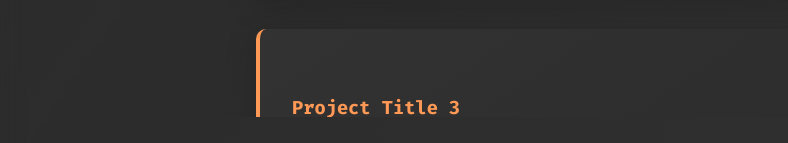
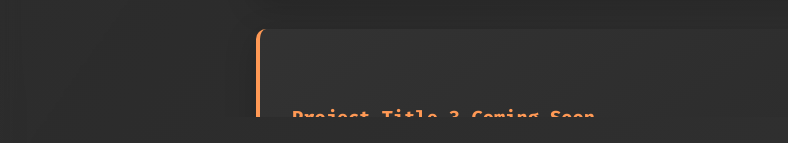
Before and after one commit to seanozalpasan/firebasewebsite, a website: page public/index.html in a window 1280 px wide. Both pictures are taken after a click on the link "Projects". Shown: the part 583-726 px from the top of the page, 0-788 px from the left. Drawn offline with Linux system fonts and the light colour scheme.

Commit message:
clarified proj3

```diff
--- a/public/index.html
+++ b/public/index.html
@@ -79,8 +79,8 @@
 
             <div class="project" data-project="3">
                 <div class="project-content">
-                    <h3>Project Title 3</h3>
-                    <p><strong>Created a Neural Network to estimate attack runtime on any given digital circuit</strong></p>
+                    <h3>Project Title 3 Coming Soon</h3>
+                    <p><strong>Coming Soon</strong></p>
                 </div>
                 <img src="project3-thumbnail.jpg" alt="Project 3 Thumbnail" class="project-thumbnail">
             </div>
--- a/public/script.js
+++ b/public/script.js
@@ -218,8 +218,8 @@ document.addEventListener('DOMContentLoaded', () => {
                 pdf: "Yurtta sulh Cihanda sulh.pdf"
             },
             3: {
-                title: "Project Title 3",
-                description: "Detailed description of project 3. Include relevant links, technologies used, and key features implemented.",
+                title: "Project Title 3 Coming Soon",
+                description: "Coming Soon",
                 image: "project3.jpg"
             },
             4: {
```
